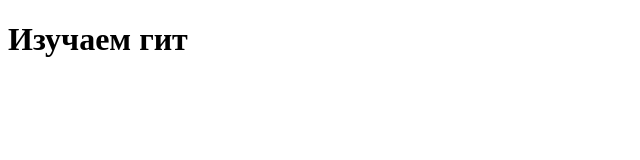
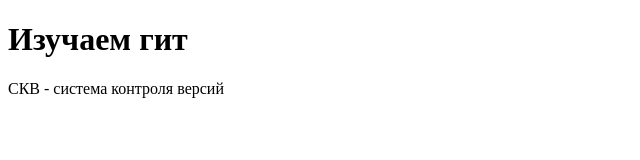
Before and after one commit to Osman808/lab_1, a plain HTML site: page index.html in a window 1280 px wide. Shown: the whole page, without its empty margins (0-640 px from the left). Drawn offline with Linux system fonts and the light colour scheme.

Commit message:
Добавил абзац

```diff
--- a/index.html
+++ b/index.html
@@ -6,5 +6,6 @@
     </head>
     <body>
         <h1>Изучаем гит</h1>
+        <p>СКВ - система контроля версий</p>
     </body>
 </html>
```
